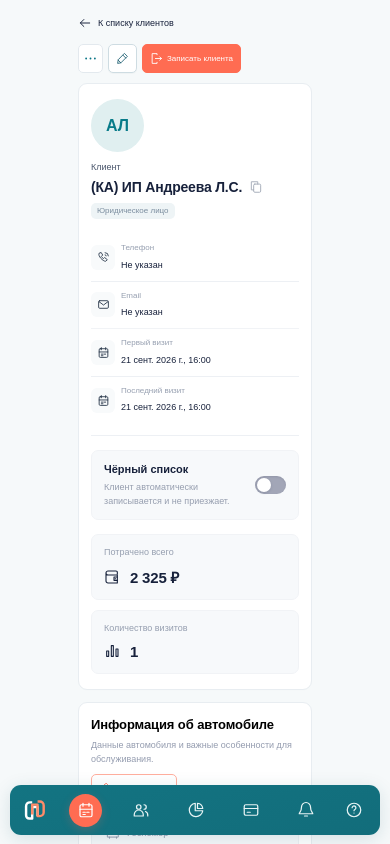
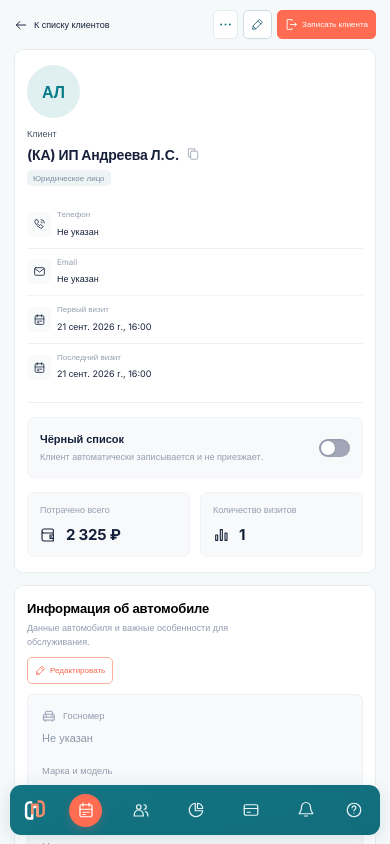
Before and after one commit to dsh16/blitz-client-card, a Nuxt app: page / in a window 390 px wide. Shown: the top 844 px of the page. Built offline with nearby package versions, Linux system fonts and the light colour scheme; a web font is replaced by a local one.

Commit message:
Use self-hosted Inter and full-width mobile layout

```diff
--- a/assets/css/main.css
+++ b/assets/css/main.css
@@ -19,7 +19,7 @@ body {
   margin: 0;
   background: #f6f9fa;
   color: var(--ink);
-  font-family: Arial, Helvetica, sans-serif;
+  font-family: "Inter", Arial, sans-serif;
   font-size: 11px;
   -webkit-font-smoothing: antialiased;
 }
@@ -1558,6 +1558,14 @@ td small {
   :root {
     --main-left: 65px;
   }
+  .workspace {
+    padding-left: var(--main-left);
+    padding-right: 14px;
+  }
+  .main-content {
+    width: 100%;
+    margin-left: 0;
+  }
   .client-panel {
     grid-template-columns: 1fr;
     gap: 12px;
@@ -1643,6 +1651,8 @@ td small {
   .workspace {
     padding-top: 0;
     padding-bottom: 63px;
+    padding-left: 14px;
+    padding-right: 14px;
   }
   .sidebar {
     height: 50px;
@@ -1697,7 +1707,7 @@ td small {
     display: none;
   }
   .main-content {
-    margin-left: 20%;
+    margin-left: 0;
     padding-bottom: 8px;
   }
   .toolbar {
--- a/nuxt.config.js
+++ b/nuxt.config.js
@@ -7,7 +7,13 @@ export default {
   router: { base: routerBase },
   generate: { fallback: "404.html" },
   components: true,
-  css: ["~/assets/css/main.css"],
+  css: [
+    "@fontsource/inter/400.css",
+    "@fontsource/inter/500.css",
+    "@fontsource/inter/600.css",
+    "@fontsource/inter/700.css",
+    "~/assets/css/main.css",
+  ],
   head: {
     title: "Карточка клиента · Blitz",
     htmlAttrs: { lang: "ru" },
--- a/package.json
+++ b/package.json
@@ -9,6 +9,7 @@
     "start": "nuxt start --hostname 0.0.0.0 --port 3000"
   },
   "dependencies": {
+    "@fontsource/inter": "5.3.0",
     "nuxt": "2.18.1",
     "vue": "2.7.16",
     "vue-server-renderer": "2.7.16",
```
Also changed, not shown: static/fonts/Inter-LICENSE.txt (added), 2 other files (tests, documents, lock files or other folders).
